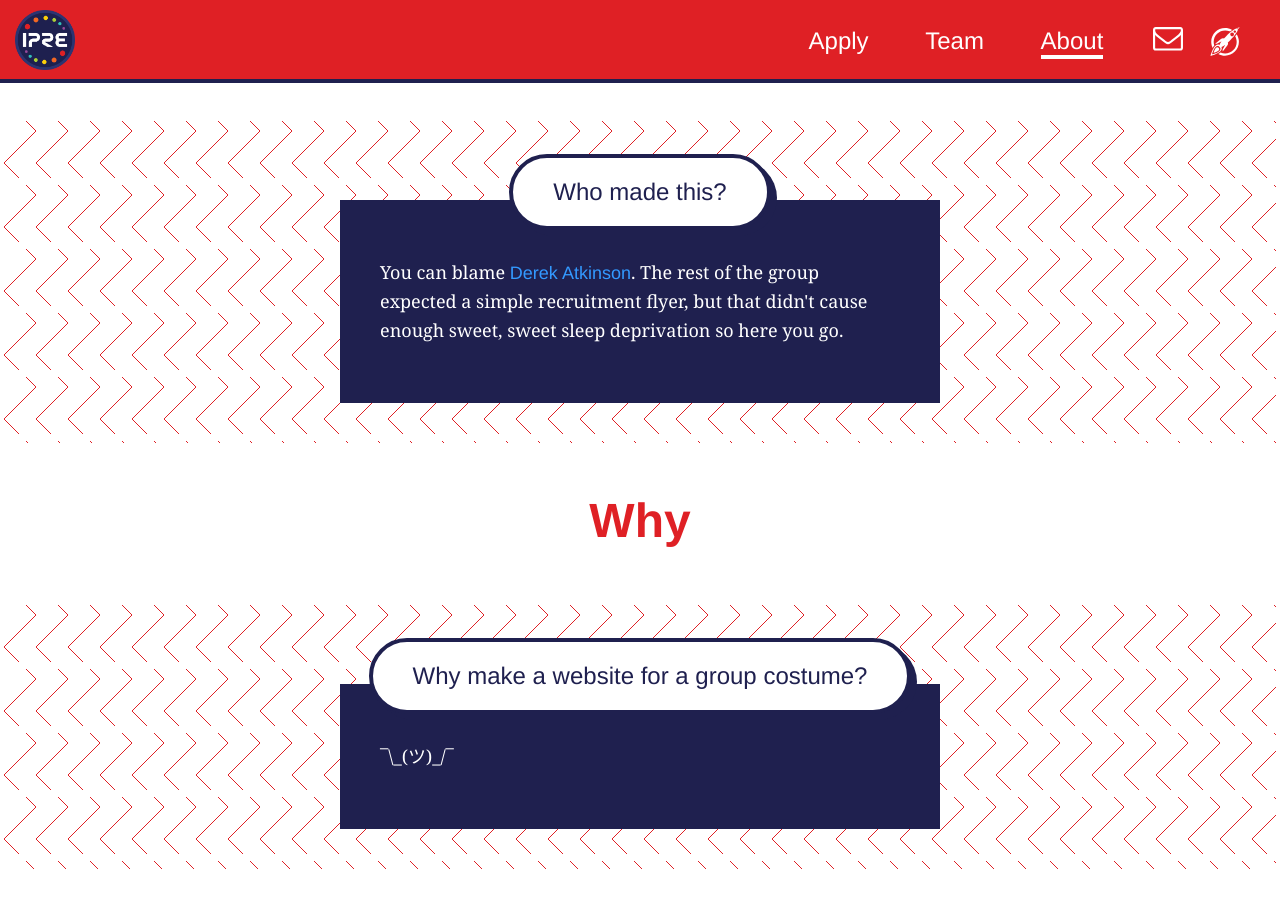
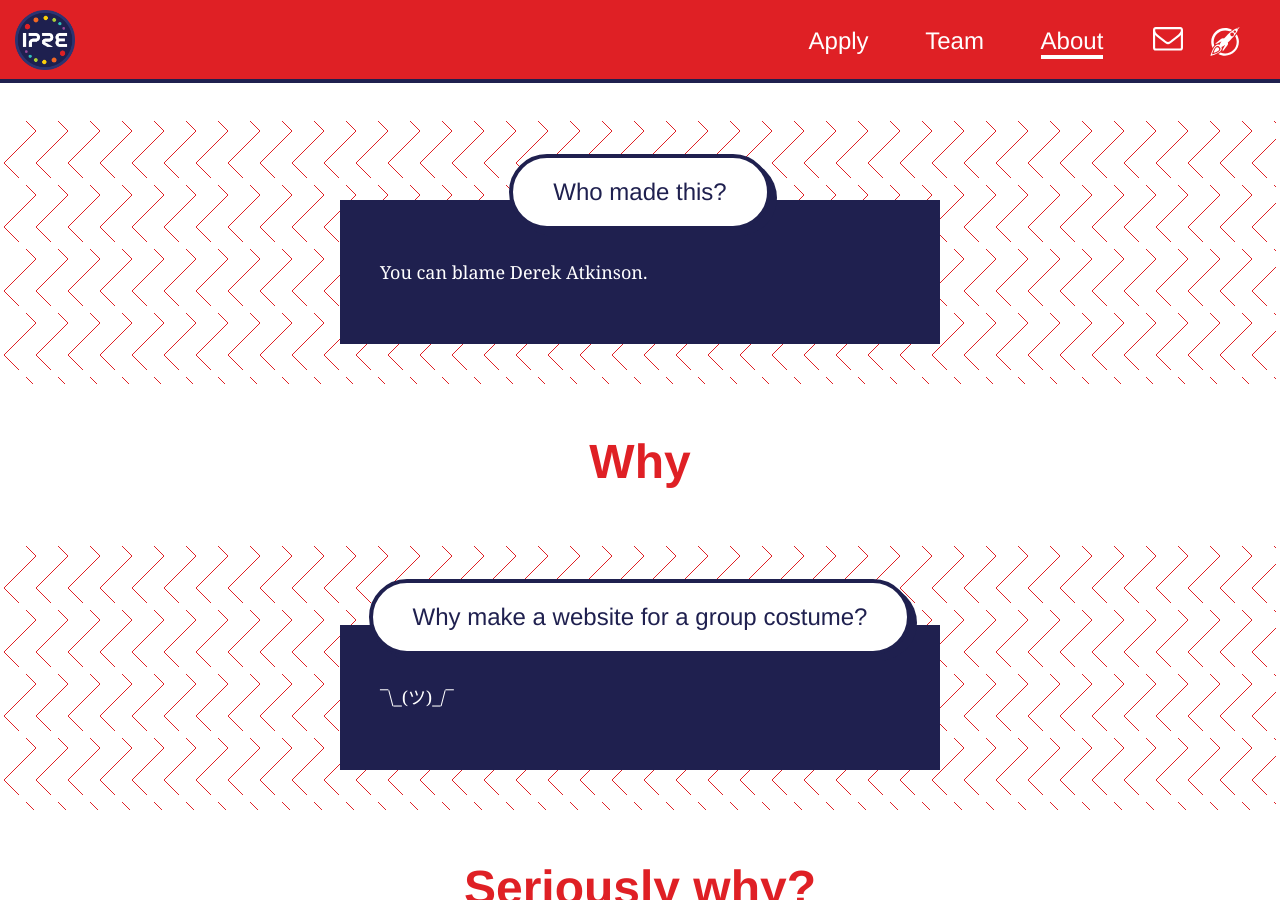
Before and after one commit to Inst-of-Planar-Research-and-Exploration/IPRE-website, a Jekyll site: the page built from about/about.html, in a window 1280 px wide and 900 px high, scrolled down 1740 px. Built offline with Jekyll 4.4.1, drawn with Linux system fonts in a browser that asks for light colours; some web fonts are replaced.

Commit message:
Clean up about page

```diff
--- a/about/about.html
+++ b/about/about.html
@@ -55,7 +55,7 @@ permalink: about/
     Who made this?
   </div>
   <div class="project_description">
-    <p>You can blame <a href="https://twitter.com/inksAton">Derek Atkinson</a>. The rest of the group expected a simple recruitment flyer, but that didn't cause enough sweet, sweet sleep deprivation so here you go.</p>
+    <p>You can blame Derek Atkinson.</p>
   </div>
 </div>
 
```
